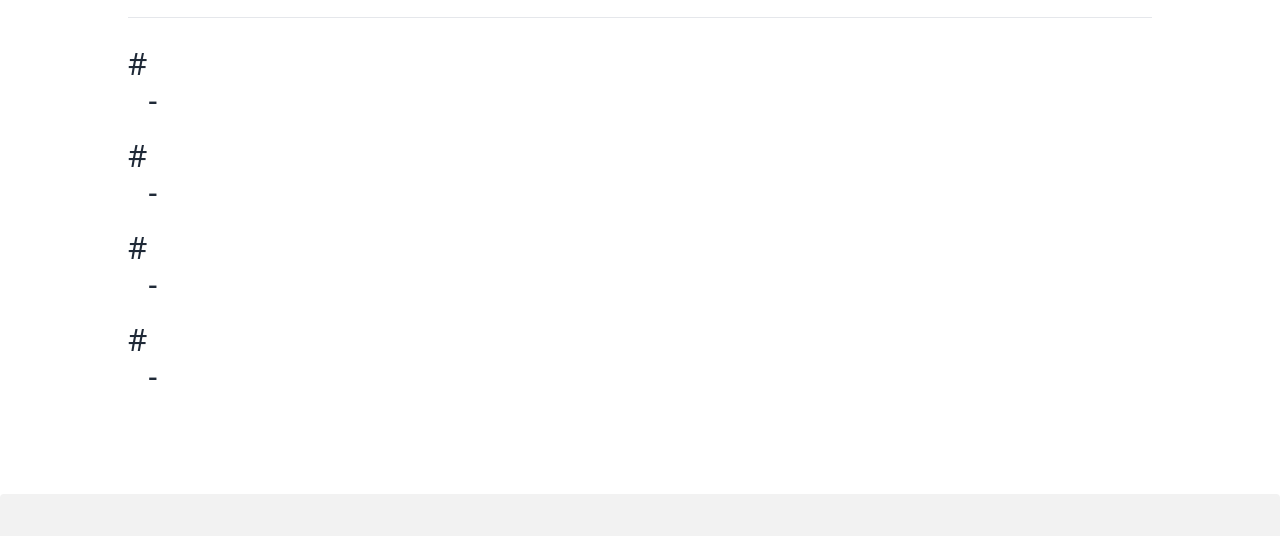
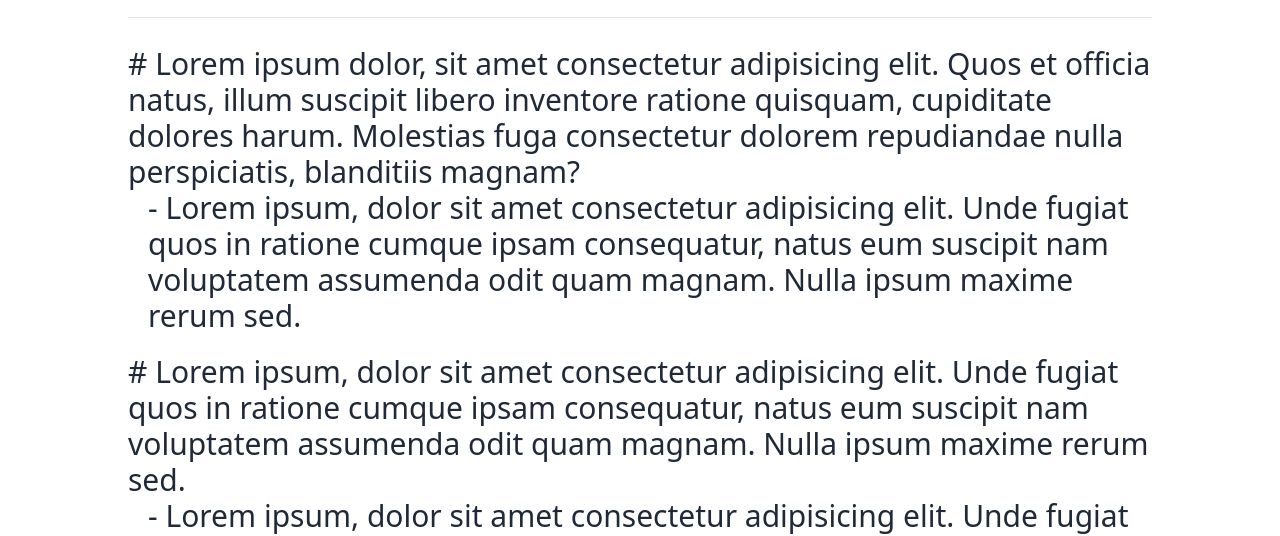
Before and after one commit to sarwar-hub/master-chef, a React (Vite) app: page /blog in a window 1280 px wide. Shown: the part 247-783 px from the top of the page. Built offline with nearby package versions, Linux system fonts and the light colour scheme; no server answers.

Commit message:
added pdf dowload functionality in blog page

```diff
--- a/package.json
+++ b/package.json
@@ -19,6 +19,7 @@
     "react-icons": "^4.8.0",
     "react-rating": "^2.0.5",
     "react-router-dom": "^6.11.0",
+    "react-to-pdf": "^0.0.14",
     "react-toastify": "^9.1.2",
     "sort-by": "^1.2.0"
   },
--- a/src/pages/Blog/Blog.jsx
+++ b/src/pages/Blog/Blog.jsx
@@ -1,26 +1,45 @@
 /* eslint-disable no-unused-vars */
 import React from 'react';
+const ref = React.createRef();
+import Pdf from "react-to-pdf";
+
+
 
 const Blog = () => {
     return (
         <div className='mx-2 md:mx-[10%] my-[100px]'>
+            {/* headding */}
+            <div className='flex justify-between'>
                 <h1 className='text-5xl md:text-7xl'>Blogs</h1>
+                {/* pdf genarator */}
+                <div>
+                    <Pdf targetRef={ref} filename="div-blue.pdf"  x={.5} y={.5} scale={0.8}>
+                        {({toPdf}) => (
+                            <button className='btn btn-outline btn-sm' onClick={toPdf}>Download as pdf</button>
+                        )}
+                    </Pdf>
+                </div>
+            </div>
+
+            {/* body */}
+            <div ref={ref}>
                 <hr className='my-7' />
                 <div className='mb-5'>
-                <h3 className='text-3xl'># </h3>
-                <p className='text-3xl pl-5'>-  </p>
+                    <h3 className='text-3xl'># Lorem ipsum dolor, sit amet consectetur adipisicing elit. Quos et officia natus, illum suscipit libero inventore ratione quisquam, cupiditate dolores harum. Molestias fuga consectetur dolorem repudiandae nulla perspiciatis, blanditiis magnam?</h3>
+                    <p className='text-3xl pl-5'>- Lorem ipsum, dolor sit amet consectetur adipisicing elit. Unde fugiat quos in ratione cumque ipsam consequatur, natus eum suscipit nam voluptatem assumenda odit quam magnam. Nulla ipsum maxime rerum sed. </p>
                 </div>
                 <div className='mb-5'>
-                <h3 className='text-3xl'># </h3>
-                <p className='text-3xl pl-5'>-  </p>
+                    <h3 className='text-3xl'># Lorem ipsum, dolor sit amet consectetur adipisicing elit. Unde fugiat quos in ratione cumque ipsam consequatur, natus eum suscipit nam voluptatem assumenda odit quam magnam. Nulla ipsum maxime rerum sed.</h3>
+                    <p className='text-3xl pl-5'>- Lorem ipsum, dolor sit amet consectetur adipisicing elit. Unde fugiat quos in ratione cumque ipsam consequatur, natus eum suscipit nam voluptatem assumenda odit quam magnam. Nulla ipsum maxime rerum sed. </p>
                 </div>
                 <div className='mb-5'>
-                <h3 className='text-3xl'># </h3>
-                <p className='text-3xl pl-5'>-  </p>
+                    <h3 className='text-3xl'># Lorem ipsum, dolor sit amet consectetur adipisicing elit. Unde fugiat quos in ratione cumque ipsam consequatur, natus eum suscipit nam voluptatem assumenda odit quam magnam. Nulla ipsum maxime rerum sed.</h3>
+                    <p className='text-3xl pl-5'>- Lorem ipsum, dolor sit amet consectetur adipisicing elit. Unde fugiat quos in ratione cumque ipsam consequatur, natus eum suscipit nam voluptatem assumenda odit quam magnam. Nulla ipsum maxime rerum sed. </p>
                 </div>
                 <div className='mb-5'>
-                <h3 className='text-3xl'># </h3>
-                <p className='text-3xl pl-5'>-  </p>
+                    <h3 className='text-3xl'># Lorem ipsum, dolor sit amet consectetur adipisicing elit. Unde fugiat quos in ratione cumque ipsam consequatur, natus eum suscipit nam voluptatem assumenda odit quam magnam. Nulla ipsum maxime rerum sed.</h3>
+                    <p className='text-3xl pl-5'>- Lorem ipsum, dolor sit amet consectetur adipisicing elit. Unde fugiat quos in ratione cumque ipsam consequatur, natus eum suscipit nam voluptatem assumenda odit quam magnam. Nulla ipsum maxime rerum sed. </p>
+                </div>
             </div>
         </div>
     );
```
Also changed, not shown: 2 other files (tests, documents, lock files or other folders). Lines whose indentation alone changed are shown as unchanged.
